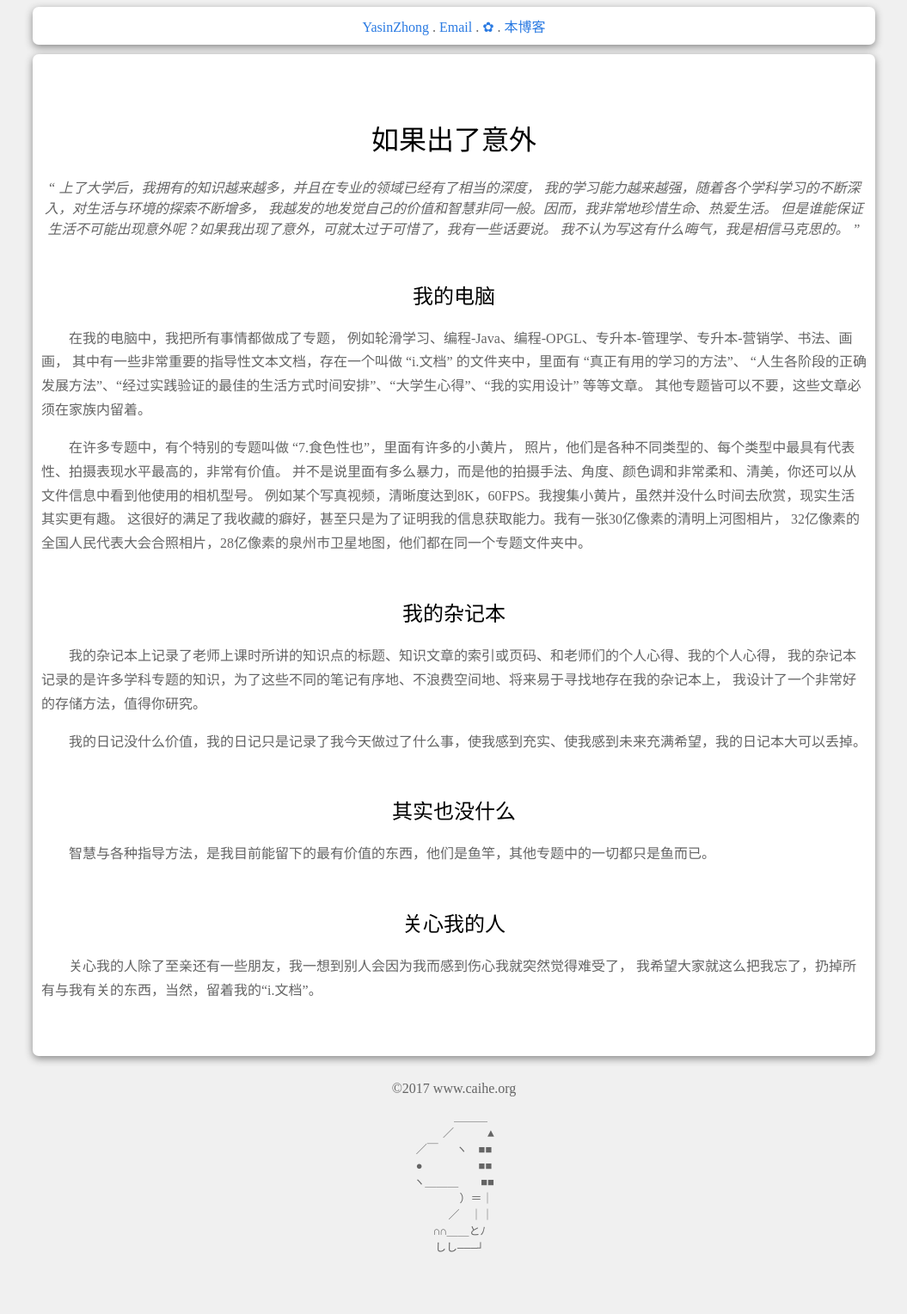
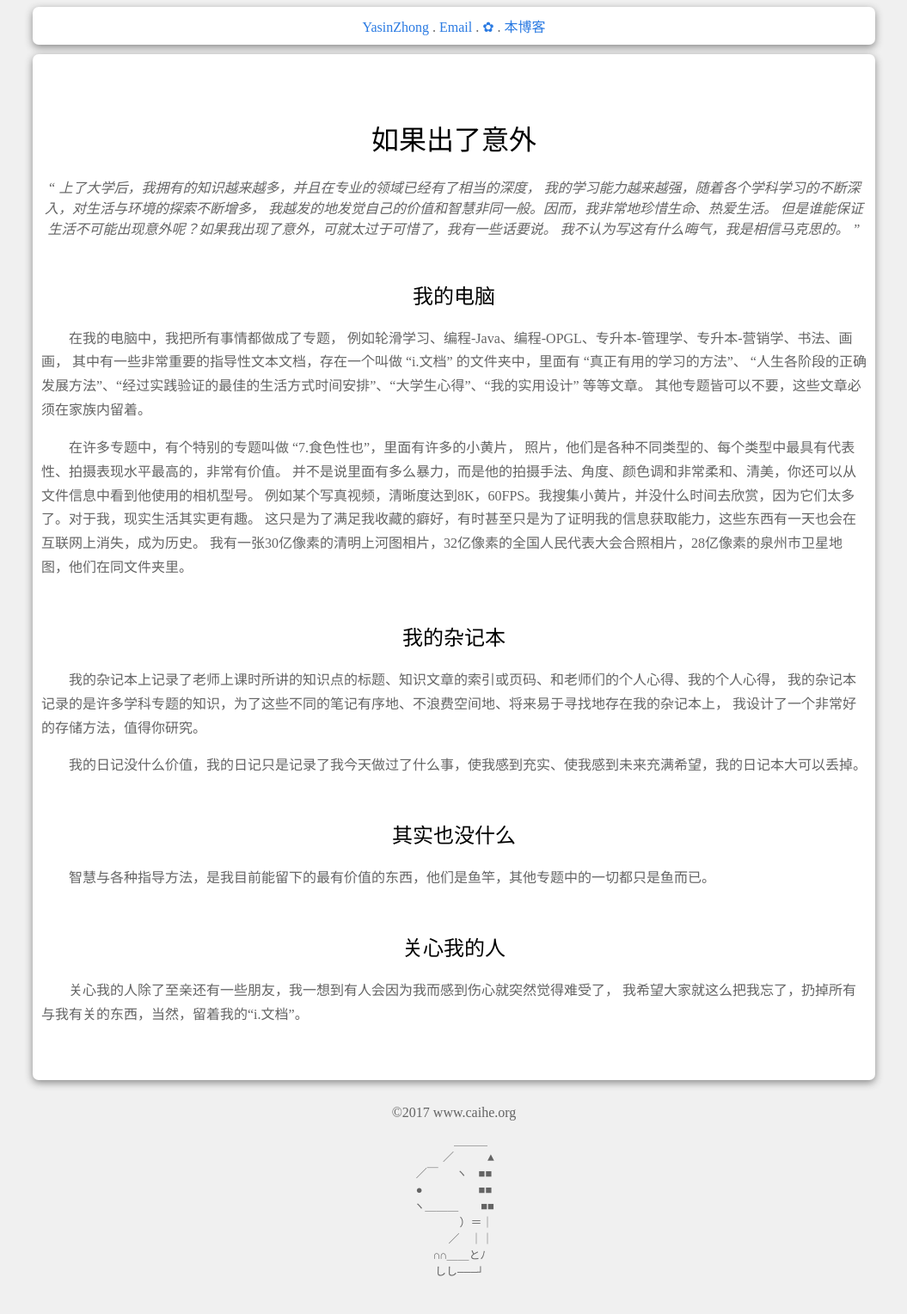
Before and after one commit to YasinZhong/yasinzhong.github.io, a Jekyll site: the page built from Post/yishu.html, in a window 1280 px wide. Shown: the whole page at 86% size, without its empty margins (112-1167 px from the left). Built offline with Jekyll 4.4.1, drawn with Linux system fonts in a browser that asks for light colours; comment, search, counter and statistics services are not loaded; before the commit the page ends 1500 px from its top, so only the background shows below that.

Commit message:
2018/04/13

```diff
--- a/Post/yishu.html
+++ b/Post/yishu.html
@@ -24,9 +24,9 @@
 	在许多专题中，有个特别的专题叫做 “7.食色性也”，里面有许多的小黄片，
 	照片，他们是各种不同类型的、每个类型中最具有代表性、拍摄表现水平最高的，非常有价值。
 	并不是说里面有多么暴力，而是他的拍摄手法、角度、颜色调和非常柔和、清美，你还可以从文件信息中看到他使用的相机型号。
-	例如某个写真视频，清晰度达到8K，60FPS。我搜集小黄片，虽然并没什么时间去欣赏，现实生活其实更有趣。
-	这很好的满足了我收藏的癖好，甚至只是为了证明我的信息获取能力。我有一张30亿像素的清明上河图相片，
-	32亿像素的全国人民代表大会合照相片，28亿像素的泉州市卫星地图，他们都在同一个专题文件夹中。
+	例如某个写真视频，清晰度达到8K，60FPS。我搜集小黄片，并没什么时间去欣赏，因为它们太多了。对于我，现实生活其实更有趣。
+	这只是为了满足我收藏的癖好，有时甚至只是为了证明我的信息获取能力，这些东西有一天也会在互联网上消失，成为历史。
+	我有一张30亿像素的清明上河图相片，32亿像素的全国人民代表大会合照相片，28亿像素的泉州市卫星地图，他们在同文件夹里。
 </p>
 
 <h2>我的杂记本</h2>
@@ -40,6 +40,8 @@
 	我的日记没什么价值，我的日记只是记录了我今天做过了什么事，使我感到充实、使我感到未来充满希望，我的日记本大可以丢掉。
 </p>
 
+
+
 <h2>其实也没什么</h2>
 <p>
 	智慧与各种指导方法，是我目前能留下的最有价值的东西，他们是鱼竿，其他专题中的一切都只是鱼而已。
@@ -47,6 +49,6 @@
 
 <h2>关心我的人</h2>
 <p>
-	关心我的人除了至亲还有一些朋友，我一想到别人会因为我而感到伤心我就突然觉得难受了，
+	关心我的人除了至亲还有一些朋友，我一想到有人会因为我而感到伤心就突然觉得难受了，
 	我希望大家就这么把我忘了，扔掉所有与我有关的东西，当然，留着我的“i.文档”。
 </p>
```
